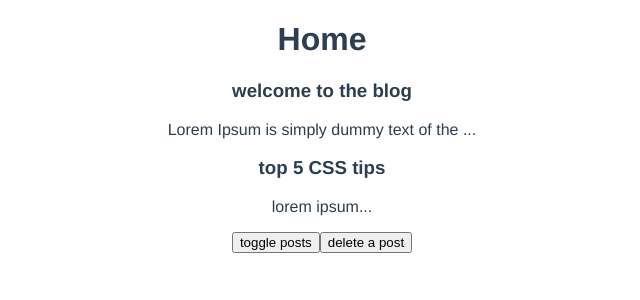
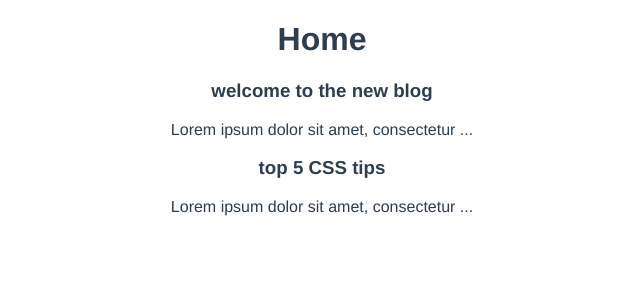
Before and after one commit to poolsakk/course-vue-firebase, a Vue app: page / in a window 1280 px wide. Shown: the top 300 px of the page, without its empty margins (318-958 px from the left). Built offline with nearby package versions, Linux system fonts and the light colour scheme; data requests are answered from the project's data file.

Commit message:
[79] fetching data in the setup function

```diff
--- /dev/null
+++ b/data/db.json
@@ -0,0 +1,24 @@
+{
+    "posts": [
+        {
+            "id": 1,
+            "title": "welcome to the new blog",
+            "body": "Lorem ipsum dolor sit amet, consectetur adipiscing elit, sed do eiusmod tempor incididunt ut labore et dolore magna aliqua.",
+            "tags": [
+                "webdev",
+                "coding",
+                "news"
+            ]
+        },
+        {
+            "id": 2,
+            "title": "top 5 CSS tips",
+            "body": "Lorem ipsum dolor sit amet, consectetur adipiscing elit, sed do eiusmod tempor incididunt ut labore et dolore magna aliqua.",
+            "tags": [
+                "css",
+                "webdev",
+                "coding"
+            ]
+        }
+    ]
+}
--- a/package.json
+++ b/package.json
@@ -8,6 +8,7 @@
   },
   "dependencies": {
     "core-js": "^3.6.5",
+    "json-server": "^0.16.3",
     "vue": "^3.0.0",
     "vue-router": "^4.0.0-0"
   },
--- a/src/views/Home.vue
+++ b/src/views/Home.vue
@@ -1,9 +1,11 @@
 <template>
   <div class="home">
     <h1>Home</h1>
-    <PostList v-if="showPosts" :posts="posts"/>
-    <button @click="showPosts = !showPosts">toggle posts</button>
-    <button @click="posts.pop()">delete a post</button>
+    <div v-if="error">{{error}}</div>
+    <div v-if="posts.length">
+      <PostList :posts="posts"/>
+    </div>
+    <div v-else>Loading...</div>
   </div>
 </template>
 
@@ -16,14 +18,25 @@
   name: 'Home',
   components: { PostList },
   setup() {
-    const posts = ref([
-      { title: 'welcome to the blog', body: "Lorem Ipsum is simply dummy text of the printing and typesetting industry. Lorem Ipsum has been the industry's standard dummy text ever since the 1500s, when an unknown printer took a galley of type and scrambled it to make a type specimen book. It has survived not only five centuries, but also the leap into electronic typesetting, remaining essentially unchanged. It was popularised in the 1960s with the release of Letraset sheets containing Lorem Ipsum passages, and more recently with desktop publishing software like Aldus PageMaker including versions of Lorem Ipsum.", id: 1 },
-      { title: 'top 5 CSS tips', body: 'lorem ipsum', id: 2 },
-    ])
+    const posts = ref([])
+    const error = ref(null)
 
-    const showPosts = ref(true)
+    const load = async () => {
+      try {
+        let data = await fetch('http://localhost:3000/posts')
+        if(!data.ok) {
+          throw Error('no data avaliable')
+        }
+        posts.value = await data.json()
+      } catch (err) {
+        error.value = err.message
+        console.log(error.value);
+      }
+    }
 
-    return { posts, showPosts }
+    load()
+
+    return { posts, error }
   }
 }
 </script>
```
Also changed, not shown: 1 other file (tests, documents, lock files or other folders).
